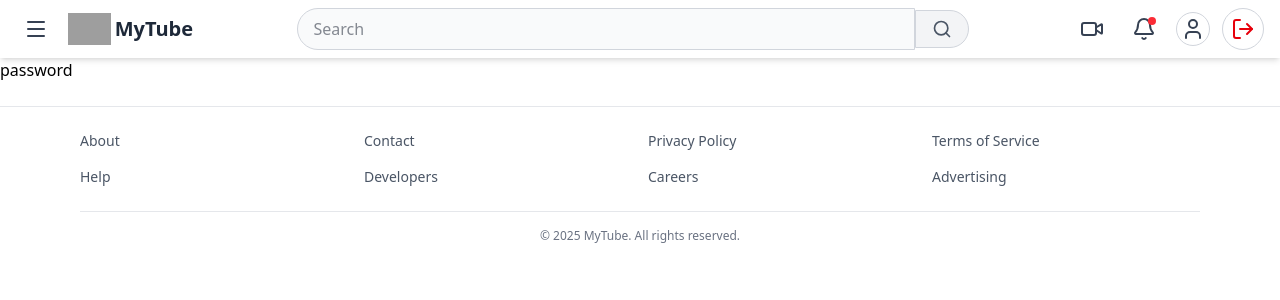
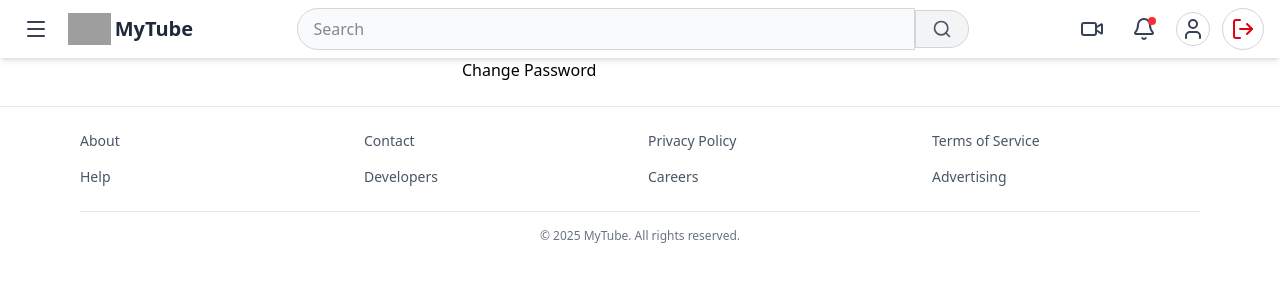
Before and after one commit to hemantrayte/0VideoApp-Backend, a React (Vite) app in the folder frontend/: page /user/update/password in a window 1280 px wide. Shown: the top 300 px of the page. Built offline with nearby package versions, Linux system fonts and the light colour scheme; grey boxes are pictures that could not be loaded.

Commit message:
change password complete

```diff
--- a/frontend/src/pages/user/ChangePassword.jsx
+++ b/frontend/src/pages/user/ChangePassword.jsx
@@ -1,9 +1,55 @@
-import React from 'react'
+import React, { useState } from 'react'
+import api from '../../Api/api'
+import { useNavigate } from 'react-router-dom';
 
 const ChangePassword = () => {
+
+  const navigate = useNavigate()
+
+  const [Password, SetPassword] = useState({
+    oldPassword:"",
+    newPassword:""
+  });
+
+  const [message, setMessage] = useState()
+
+  const handleInputChange = async(e) => {
+    SetPassword({
+      ...Password,
+      [e.target.name]:e.target.value
+    })
+  }
+
+
+  const handleSubmitPassword = async(e) => {
+    e.preventDefault()
+    try {
+      const response = await api.post("/users/change-password", Password, {
+        headers: { "Content-Type": "application/json" },
+      })
+      setMessage(response.data.message || "User Password change successfully!");
+      alert("User Password change successfully!")
+      navigate("/user/current-user");
+    } catch (error) {
+
+      setMessage(error.response?.data?.message || "Failed to update avatar");
+      alert(error.response.data.message)
+      console.log(error.response.data.message)
+    }
+  }
+
+
   return (
     <div>
-      <h1>password</h1>
+      <form onSubmit={handleSubmitPassword}>
+        <input type="text"
+        onChange={handleInputChange}
+         value={Password.oldPassword} name='oldPassword' />
+        <input type="text"
+        onChange={handleInputChange}
+        value={Password.newPassword} name='newPassword' />
+        <button>Change Password</button>
+      </form>
     </div>
   )
 }
```
